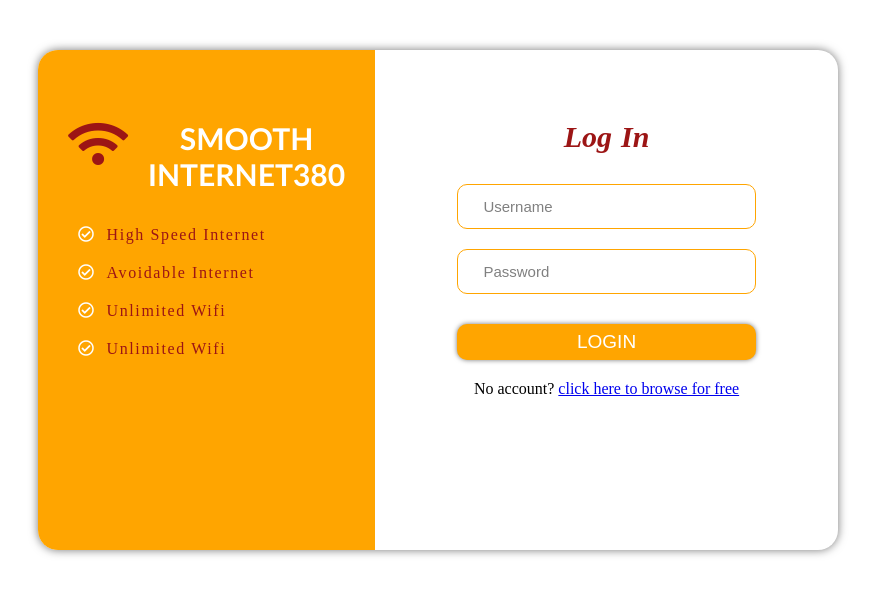
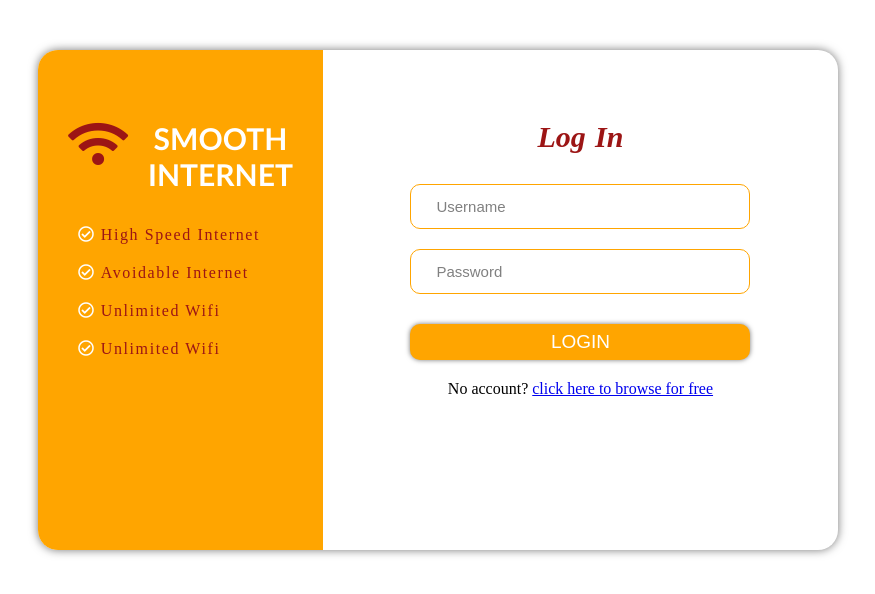
Before and after one commit to bukolastella/html-and-css, a plain HTML site: page smooth/index.html in a window 1280 px wide. Shown: the whole page, without its empty margins (202-1077 px from the left). Drawn offline with Linux system fonts and the light colour scheme.

Commit message:
remove 380

```diff
--- a/smooth/index.html
+++ b/smooth/index.html
@@ -19,7 +19,7 @@
           <div class="left-main">
             <div class="wifi">
               <i class="fas fa-wifi fa-3x"></i>
-              <h1>smooth internet380</h1>
+              <h1>smooth internet</h1>
             </div>
             <div class="text">
               <div class="t">
```
